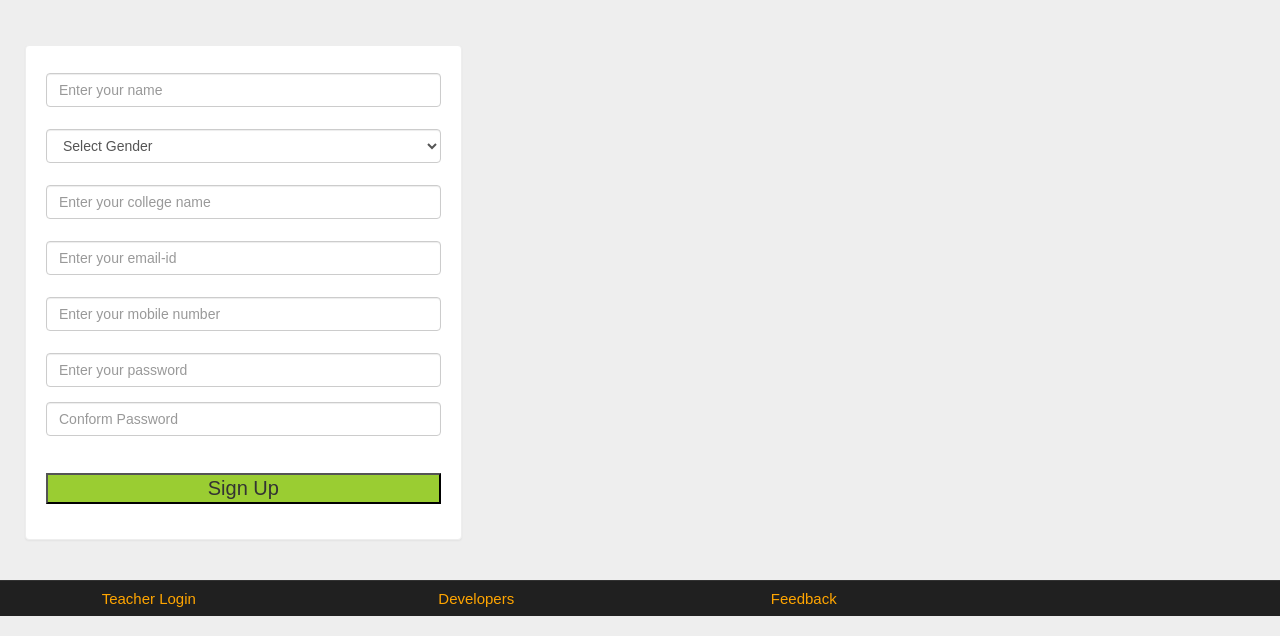
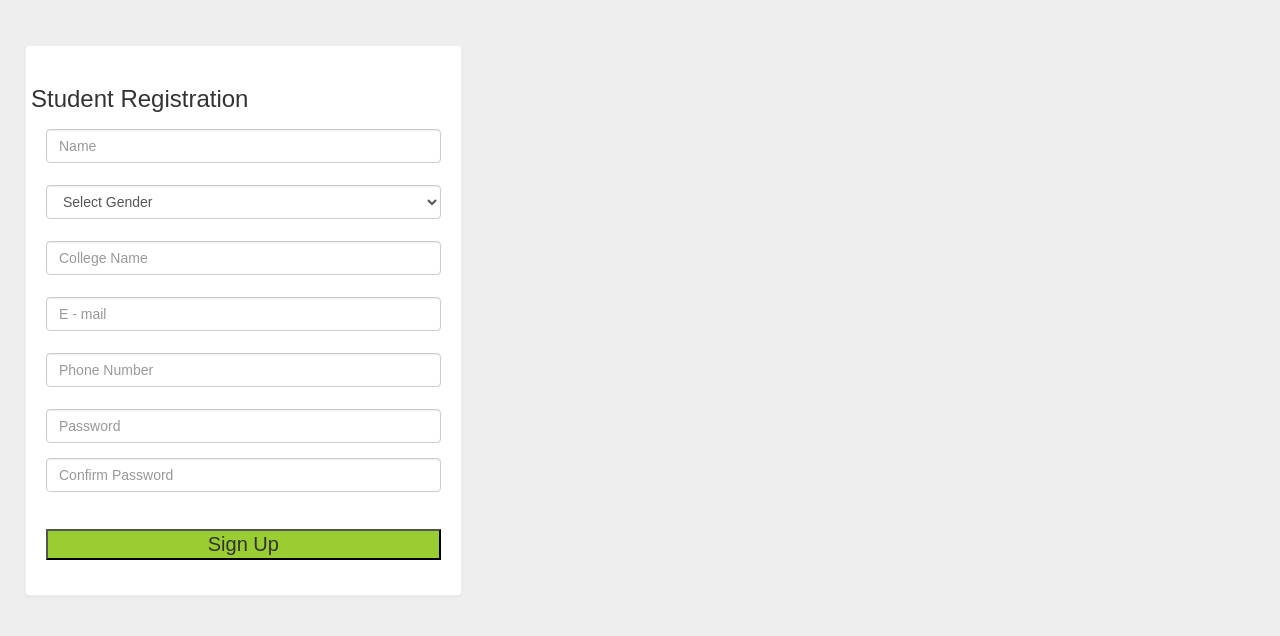
Before and after one commit to MidnightCoke/Online-Examination-System, a PHP site: page / in a window 1280 px wide. Shown: the part 70-706 px from the top of the page. Run offline with PHP 8.4, Linux system fonts and the light colour scheme.

Commit message:
design changes

```diff
--- a/account.php
+++ b/account.php
@@ -291,7 +291,7 @@ echo '</table></div>';}
 <div class="col-md-6">
 <form role="form" method="post" action="admin.php?q=index.php">
 <div class="form-group">
-<input type="text" name="uname" maxlength="20"  placeholder="Admin user id" class="form-control"/>
+<input type="text" name="uname" maxlength="20"  placeholder="Teacher Mail" class="form-control"/>
 </div>
 <div class="form-group">
 <input type="password" name="password" maxlength="15" placeholder="Password" class="form-control"/>
--- a/index.php
+++ b/index.php
@@ -49,7 +49,7 @@ var b = document.forms["form"]["cpassword"].value;if (a!=b){alert("Passwords mus
 <div class="form-group">
   <label class="col-md-3 control-label" for="email"></label>
   <div class="col-md-6">
-  <input id="email" name="email" placeholder="Enter your email-id" class="form-control input-md" type="email">
+  <input id="email" name="email" placeholder="E - mail" class="form-control input-md" type="email">
 
   </div>
 </div>
@@ -59,7 +59,7 @@ var b = document.forms["form"]["cpassword"].value;if (a!=b){alert("Passwords mus
 <div class="form-group">
   <label class="col-md-3 control-label" for="password"></label>
   <div class="col-md-6">
-    <input id="password" name="password" placeholder="Enter your Password" class="form-control input-md" type="password">
+    <input id="password" name="password" placeholder="Password" class="form-control input-md" type="password">
 
   </div>
 </div>
@@ -67,7 +67,7 @@ var b = document.forms["form"]["cpassword"].value;if (a!=b){alert("Passwords mus
       </div>
       <div class="modal-footer">
         <button type="button" class="btn btn-default" data-dismiss="modal">Close</button>
-        <button type="submit" class="btn btn-primary">Sign in</button>
+        <button type="submit" class="btn btn-primary">Sign In</button>
 		</fieldset>
 </form>
       </div>
@@ -89,9 +89,10 @@ var b = document.forms["form"]["cpassword"].value;if (a!=b){alert("Passwords mus
 
 <!-- Text input-->
 <div class="form-group">
-  <label class="col-md-12 control-label" for="name"></label>
+<h3>Student Registration</h3>
+<label class="col-md-12 control-label" for="name"></label>
   <div class="col-md-12">
-  <input id="name" name="name" placeholder="Enter your name" class="form-control input-md" type="text">
+  <input id="name" name="name" placeholder="Name" class="form-control input-md" type="text">
 
   </div>
 </div>
@@ -100,7 +101,7 @@ var b = document.forms["form"]["cpassword"].value;if (a!=b){alert("Passwords mus
 <div class="form-group">
   <label class="col-md-12 control-label" for="gender"></label>
   <div class="col-md-12">
-    <select id="gender" name="gender" placeholder="Enter your gender" class="form-control input-md" >
+    <select id="gender" name="gender" placeholder="Gender" class="form-control input-md" >
    <option value="Male">Select Gender</option>
   <option value="M">Male</option>
   <option value="F">Female</option> </select>
@@ -111,7 +112,7 @@ var b = document.forms["form"]["cpassword"].value;if (a!=b){alert("Passwords mus
 <div class="form-group">
   <label class="col-md-12 control-label" for="name"></label>
   <div class="col-md-12">
-  <input id="college" name="college" placeholder="Enter your college name" class="form-control input-md" type="text">
+  <input id="college" name="college" placeholder="College Name" class="form-control input-md" type="text">
 
   </div>
 </div>
@@ -121,7 +122,7 @@ var b = document.forms["form"]["cpassword"].value;if (a!=b){alert("Passwords mus
 <div class="form-group">
   <label class="col-md-12 control-label title1" for="email"></label>
   <div class="col-md-12">
-    <input id="email" name="email" placeholder="Enter your email-id" class="form-control input-md" type="email">
+    <input id="email" name="email" placeholder="E - mail" class="form-control input-md" type="email">
 
   </div>
 </div>
@@ -130,7 +131,7 @@ var b = document.forms["form"]["cpassword"].value;if (a!=b){alert("Passwords mus
 <div class="form-group">
   <label class="col-md-12 control-label" for="mob"></label>
   <div class="col-md-12">
-  <input id="mob" name="mob" placeholder="Enter your mobile number" class="form-control input-md" type="number">
+  <input id="mob" name="mob" placeholder="Phone Number" class="form-control input-md" type="number">
 
   </div>
 </div>
@@ -140,7 +141,7 @@ var b = document.forms["form"]["cpassword"].value;if (a!=b){alert("Passwords mus
 <div class="form-group">
   <label class="col-md-12 control-label" for="password"></label>
   <div class="col-md-12">
-    <input id="password" name="password" placeholder="Enter your password" class="form-control input-md" type="password">
+    <input id="password" name="password" placeholder="Password" class="form-control input-md" type="password">
 
   </div>
 </div>
@@ -148,7 +149,7 @@ var b = document.forms["form"]["cpassword"].value;if (a!=b){alert("Passwords mus
 <div class="form-group">
   <label class="col-md-12control-label" for="cpassword"></label>
   <div class="col-md-12">
-    <input id="cpassword" name="cpassword" placeholder="Conform Password" class="form-control input-md" type="password">
+    <input id="cpassword" name="cpassword" placeholder="Confirm Password" class="form-control input-md" type="password">
 
   </div>
 </div>
@@ -216,7 +217,7 @@ var b = document.forms["form"]["cpassword"].value;if (a!=b){alert("Passwords mus
 <div class="col-md-6">
 <form role="form" method="post" action="admin.php?q=index.php">
 <div class="form-group">
-<input type="text" name="uname" maxlength="20"  placeholder="Admin user id" class="form-control"/>
+<input type="text" name="uname" maxlength="20"  placeholder="Teacher Mail" class="form-control"/>
 </div>
 <div class="form-group">
 <input type="password" name="password" maxlength="15" placeholder="Password" class="form-control"/>
```
Also changed, not shown: feedback.php (+6 -6 lines).
